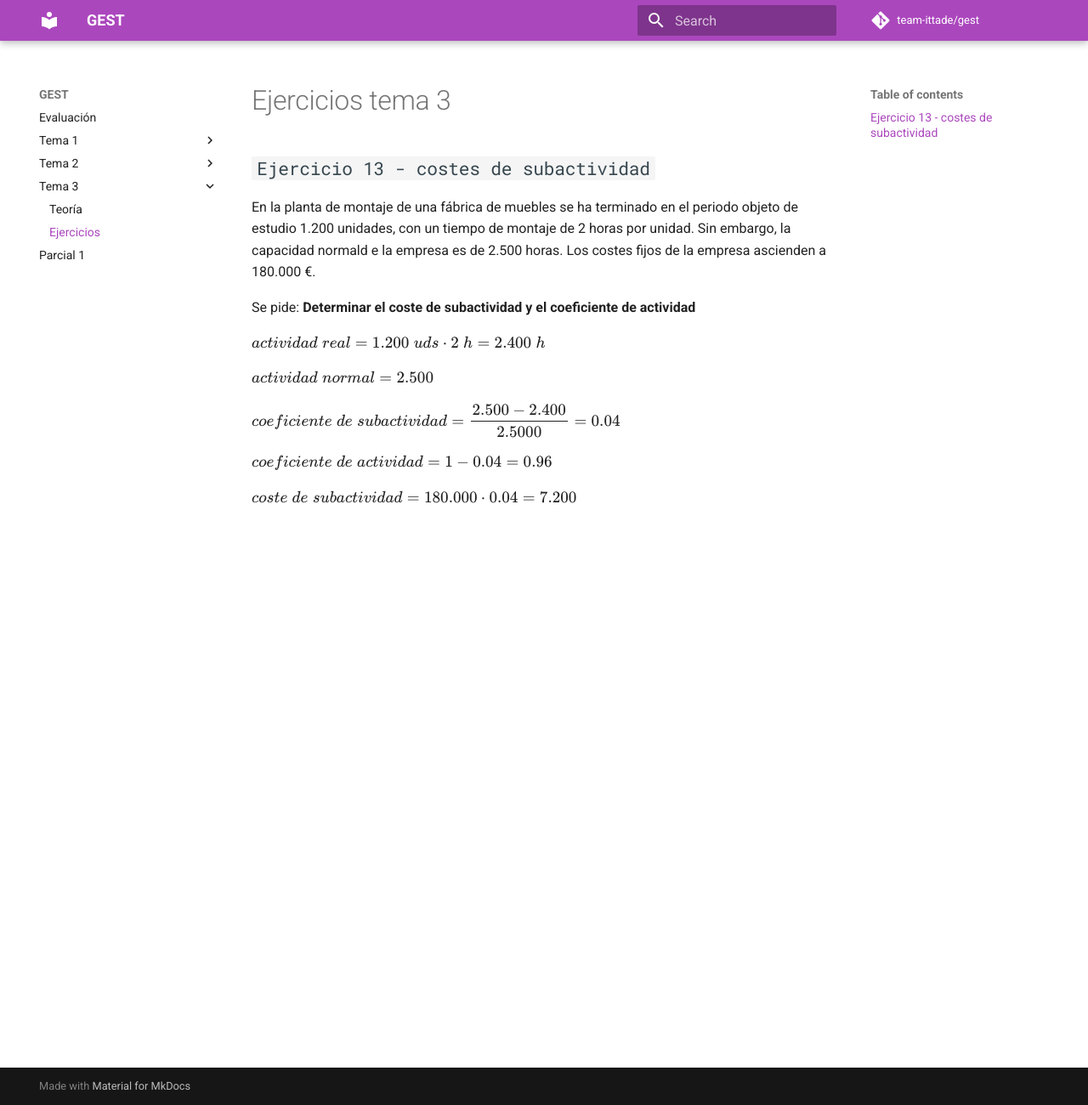
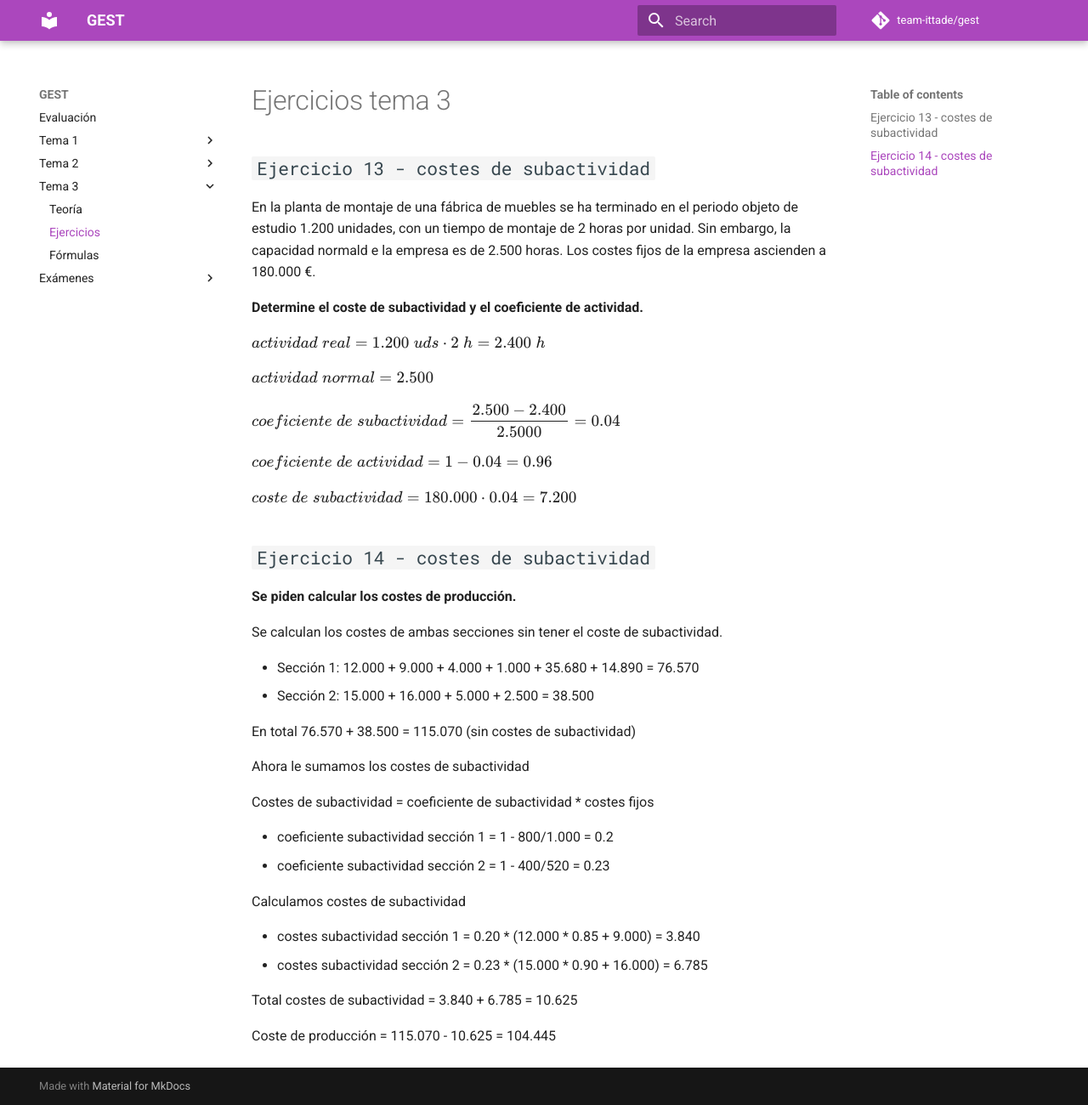
Before and after one commit to team-ittade/gest, an MkDocs documentation site: the page built from docs/tema-3/ejercicios.md, in a window 1280 px wide and 1300 px high. Shown: the whole window at 85% size. Built offline with MkDocs 1.6.1 and Material for MkDocs 9.7.7, drawn with Linux system fonts in a browser that asks for light colours; comment, search, counter and statistics services are not loaded.

Commit message:
2021-03-08 - ejercicio 14

```diff
--- a/docs/tema-3/ejercicios.md
+++ b/docs/tema-3/ejercicios.md
@@ -4,7 +4,7 @@
 
 En la planta de montaje de una fábrica de muebles se ha terminado en el periodo objeto de estudio 1.200 unidades, con un tiempo de montaje de 2 horas por unidad. Sin embargo, la capacidad normald e la empresa es de 2.500 horas. Los costes fijos de la empresa ascienden a 180.000 €.
 
-Se pide: **Determinar el coste de subactividad y el coeficiente de actividad**
+**Determine el coste de subactividad y el coeficiente de actividad.**
 
 $actividad\; real = 1.200\; uds \cdot 2\;h = 2.400\; h$
 
@@ -16,4 +16,29 @@ $coeficiente\; de\; actividad = 1-0.04=0.96$
 
 $coste\; de\; subactividad=180.000\cdot0.04=7.200$
 
-<!-- ## `Ejercicio 14 - costes de subactividad` -->
+## `Ejercicio 14 - costes de subactividad`
+
+**Se piden calcular los costes de producción.**
+
+Se calculan los costes de ambas secciones sin tener el coste de subactividad.
+
+- Sección 1: 12.000 + 9.000 + 4.000 + 1.000 + 35.680 + 14.890 = 76.570
+- Sección 2: 15.000 + 16.000 + 5.000 + 2.500 = 38.500
+
+En total 76.570 + 38.500 = 115.070 (sin costes de subactividad)
+
+Ahora le sumamos los costes de subactividad
+
+Costes de subactividad = coeficiente de subactividad \* costes fijos
+
+- coeficiente subactividad sección 1 = 1 - 800/1.000 = 0.2
+- coeficiente subactividad sección 2 = 1 - 400/520 = 0.23
+
+Calculamos costes de subactividad
+
+- costes subactividad sección 1 = 0.20 \* (12.000 \* 0.85 + 9.000) = 3.840
+- costes subactividad sección 2 = 0.23 \* (15.000 \* 0.90 + 16.000) = 6.785
+
+Total costes de subactividad = 3.840 + 6.785 = 10.625
+
+Coste de producción = 115.070 - 10.625 = 104.445
--- a/mkdocs.yml
+++ b/mkdocs.yml
@@ -19,7 +19,10 @@ nav:
   - Tema 3:
       Teoría: tema-3/index.md
       Ejercicios: tema-3/ejercicios.md
-  - Parcial 1: parcial-1.md
+      Fórmulas: tema-3/formulas.md
+  - Exámenes:
+      Parcial 1: exámenes/parcial-1.md
+      Parcial 2: exámenes/parcial-2.md
 
 repo_name: team-ittade/gest
 repo_url: https://github.com/team-ittade/gest
```
Also changed, not shown: docs/tema-3/formulas.md (added, +25 -0 lines), docs/exámenes/parcial-1.md (renamed from docs/parcial-1.md), docs/exámenes/parcial-2.md (added).
